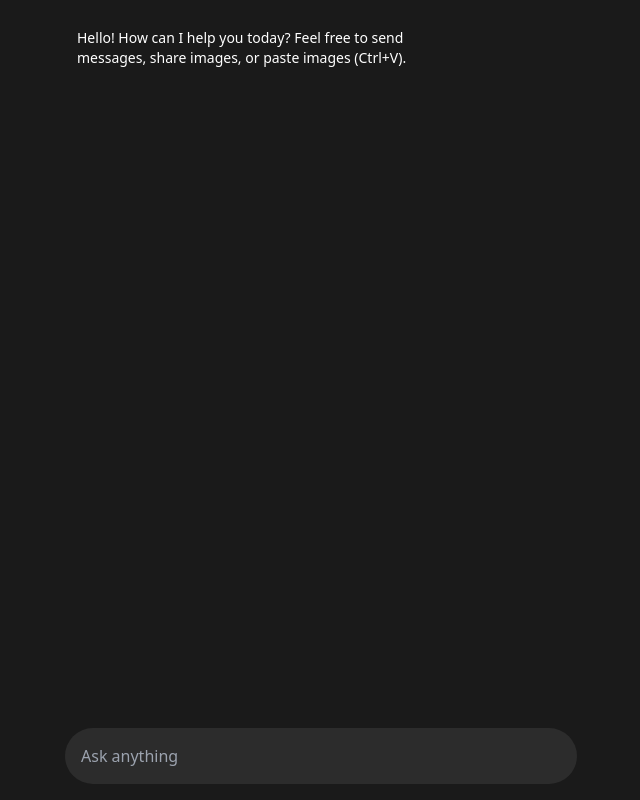
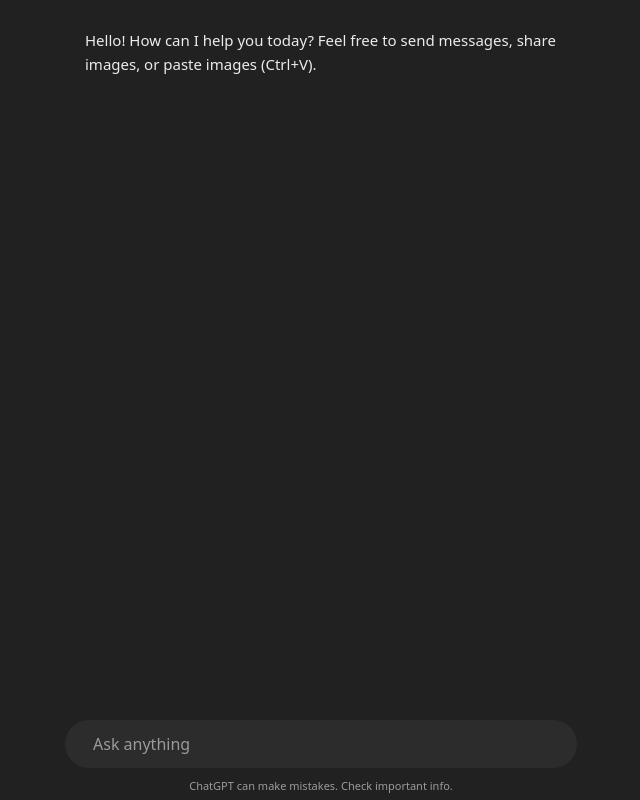
Before and after one commit to AmeenIzhac/AITutor, a React (Vite) app: page / in a window 1280 px wide. Shown: the whole page, without its empty margins (319-959 px from the left). Built offline with nearby package versions, Linux system fonts and the light colour scheme; no server answers.

Commit message:
styled like chatgpt dark mode

```diff
--- a/package.json
+++ b/package.json
@@ -18,6 +18,7 @@
   },
   "devDependencies": {
     "@eslint/js": "^9.9.1",
+    "@tailwindcss/typography": "^0.5.16",
     "@types/react": "^18.3.5",
     "@types/react-dom": "^18.3.0",
     "@vitejs/plugin-react": "^4.3.1",
--- a/src/App.tsx
+++ b/src/App.tsx
@@ -246,11 +246,11 @@ function App() {
   }, []);
 
   return (
-    <div className="h-screen bg-[#1A1A1A] flex items-center justify-center">
-      <div className="w-full h-full bg-[#1A1A1A] flex flex-col">
+    <div className="h-screen bg-[#212121] flex items-center justify-center">
+      <div className="w-full h-full bg-[#212121] flex flex-col">
         <div
           ref={chatContainerRef}
-          className="flex-1 overflow-y-auto px-96 py-4 space-y-4"
+          className="flex-1 overflow-y-auto px-96 py-4 space-y-4 scrollbar-thin scrollbar-thumb-gray-600 scrollbar-track-transparent hover:scrollbar-thumb-gray-500"
         >
           {messages.map((message) => (
             <div
@@ -260,7 +260,7 @@ function App() {
               }`}
             >
               {message.image && (
-                <div className="mb-2">
+                <div className="mb-2 w-full flex justify-end">
                   <img
                     src={message.image}
                     alt="Uploaded content"
@@ -270,13 +270,13 @@ function App() {
               )}
               {(message.content || message.streaming) && (
                 <div
-                  className={`max-w-[70%] rounded-2xl p-3 ${
+                  className={`${
                     message.type === 'user'
-                      ? 'bg-[#3E3F4B] text-white'
-                      : 'text-white'
-                  }`}
+                      ? 'max-w-[70%] bg-[#303030] text-[#ECECEC] ml-auto'
+                      : 'w-full text-[#ECECEC]'
+                  } rounded-3xl px-5 py-3`}
                 >
-                  <p className="text-sm">
+                  <p className="text-[15px] leading-relaxed">
                     {message.content}
                     {message.streaming && message.type === 'bot' && '▊'}
                   </p>
@@ -286,22 +286,24 @@ function App() {
           ))}
         </div>
 
-        <div className="px-96 py-4">
+        <div className="px-96 pb-1 pt-4">
+          <div className="bg-[#2C2C2C] rounded-3xl overflow-hidden">
             {tempImage && (
-            <div className="mb-4 relative inline-block">
+              <div className="relative p-4 pl-6">
+                <div className="relative inline-block">
                   <img
                     src={tempImage}
                     alt="Preview"
-                className="max-h-32 w-auto object-contain rounded-lg"
+                    className="h-16 w-16 object-cover rounded-lg"
                   />
                   <button
                     onClick={handleRemoveImage}
-                className="absolute -top-2 -right-2 bg-red-500 text-white rounded-full p-1 hover:bg-red-600"
+                    className="absolute -top-1.5 -right-1.5 bg-gray-700 text-gray-300 rounded-full p-0.5 hover:bg-gray-600 hover:text-white"
                     title="Remove image"
                   >
                     <svg
                       xmlns="http://www.w3.org/2000/svg"
-                  className="h-4 w-4"
+                      className="h-3 w-3"
                       viewBox="0 0 20 20"
                       fill="currentColor"
                     >
@@ -313,8 +315,9 @@ function App() {
                     </svg>
                   </button>
                 </div>
+              </div>
             )}
-          <div className="flex items-center">
+            <div className="flex items-center p-3">
               <input
                 ref={inputRef}
                 type="text"
@@ -322,7 +325,7 @@ function App() {
                 onChange={(e) => setInput(e.target.value)}
                 onKeyPress={(e) => e.key === 'Enter' && handleSend()}
                 placeholder="Ask anything"
-              className="w-full p-4 bg-[#2C2C2C] text-white rounded-full focus:outline-none focus:ring-0 placeholder-gray-400"
+                className="w-full bg-transparent text-white focus:outline-none focus:ring-0 placeholder-[#9B9B9B] pl-4"
                 disabled={isLoading}
               />
               <input
@@ -334,6 +337,10 @@ function App() {
               />
             </div>
           </div>
+          <div className="text-center mt-1">
+            <span className="text-[11px] text-[#9B9B9B]">ChatGPT can make mistakes. Check important info.</span>
+          </div>
+        </div>
       </div>
     </div>
   );
```
Also changed, not shown: 1 other file (tests, documents, lock files or other folders). Lines whose indentation alone changed are shown as unchanged.
